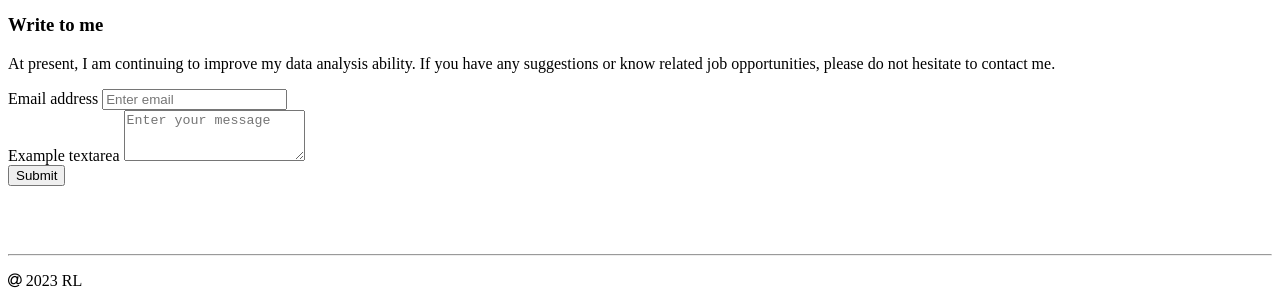
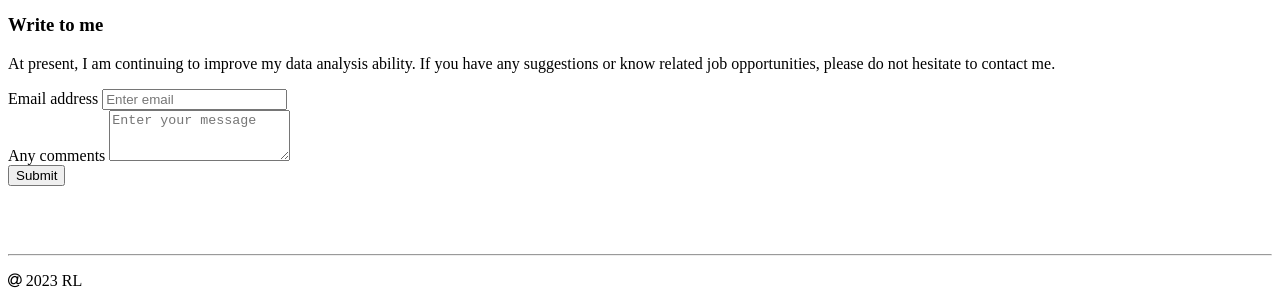
Before and after one commit to R342li/R342li.github.io, a Jekyll site: the page built from _pages/contact.md, in a window 1280 px wide and 900 px high, scrolled down 1555 px. Shown: the part 594-894 px from the top of the window. Built offline with Jekyll 4.4.1, drawn with Linux system fonts in a browser that asks for light colours.

Commit message:
Update contact.md

```diff
--- a/_pages/contact.md
+++ b/_pages/contact.md
@@ -15,7 +15,7 @@
     <input type="email" name="email" class="form-control" placeholder="Enter email">
   </div>
   <div class="form-group">
-    <label for="message">Example textarea</label>
+    <label for="message"> Any comments</label>
     <textarea class="form-control" name="content" id="" rows="3" placeholder="Enter your message"></textarea>
   </div>
   <input type="hidden" name="_next" value="{{site.url}}{{page.url}}">
```
